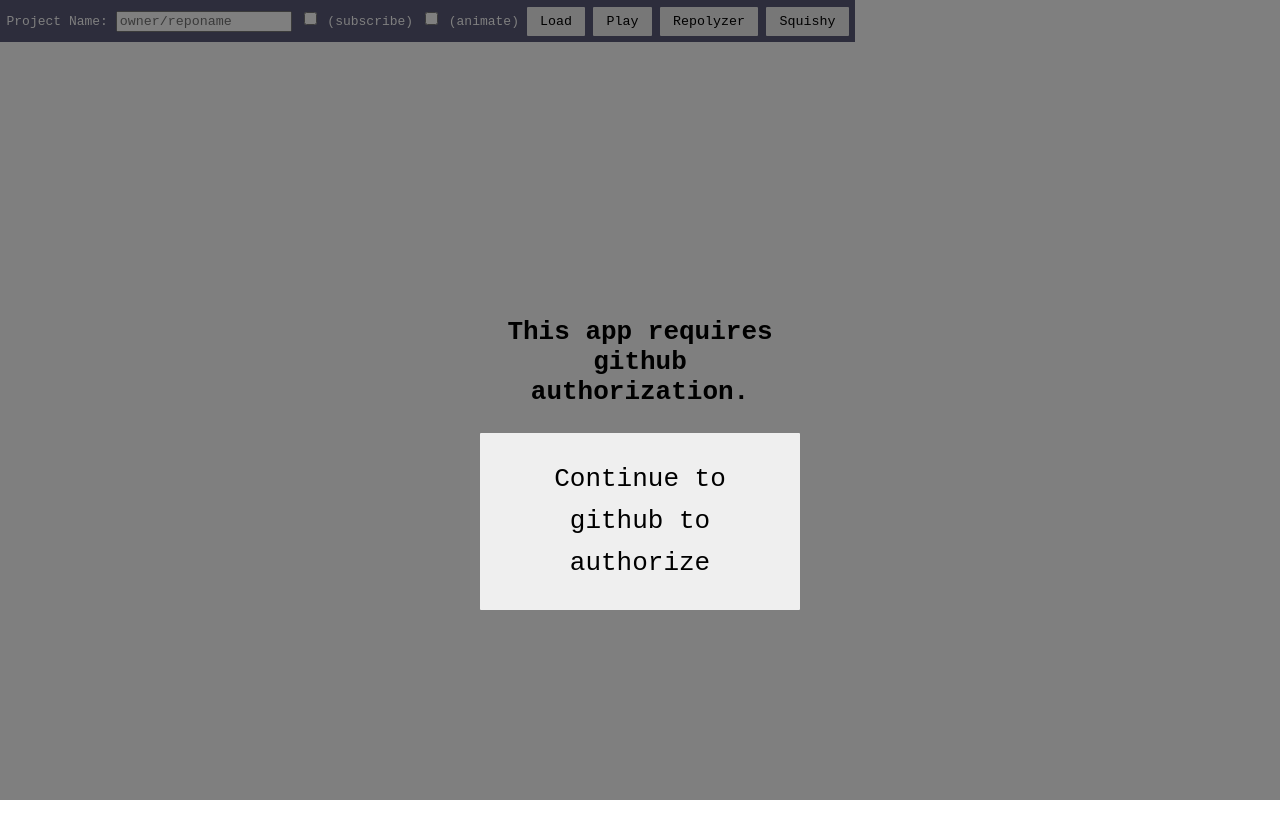
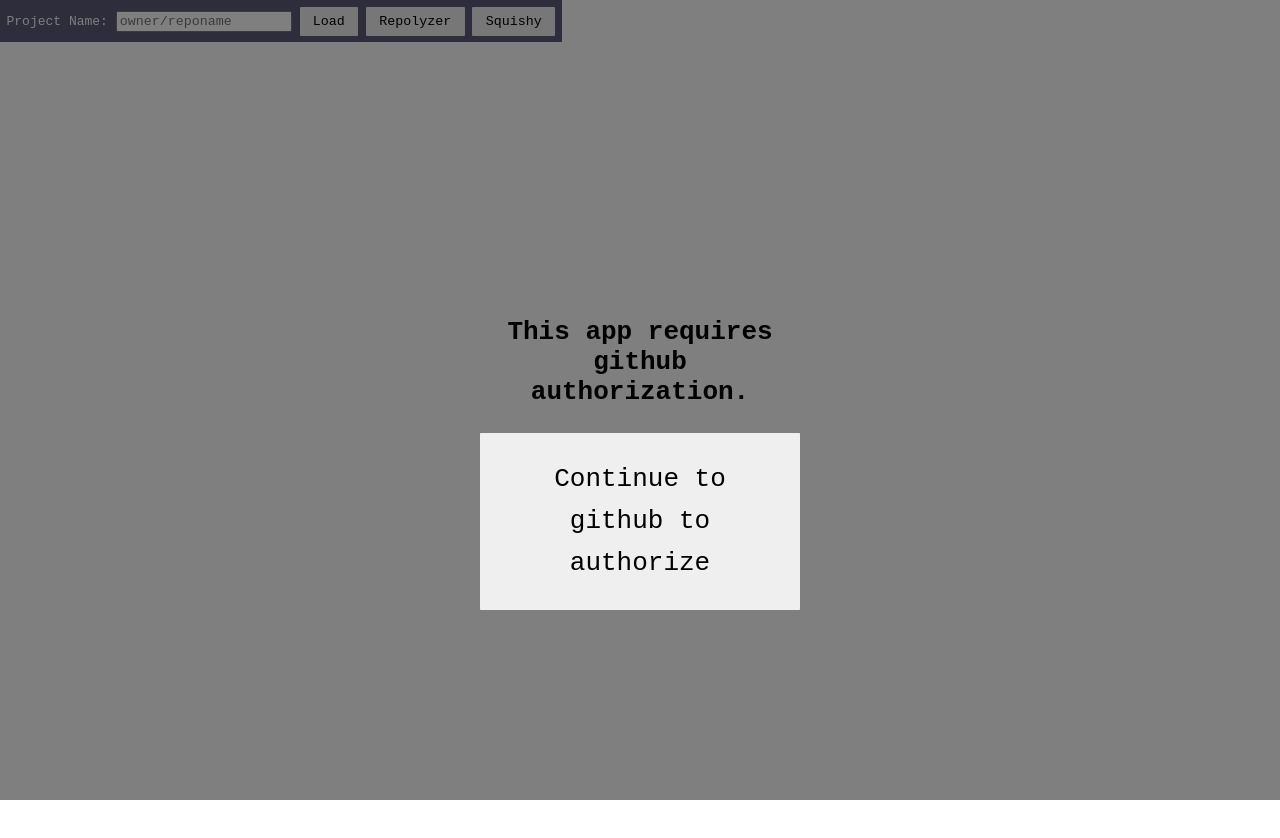
Before and after one commit to weeny/repolyzer, a plain HTML site: page index.html in a window 1280 px wide. Drawn offline with Linux system fonts and the light colour scheme.

Commit message:
remove extra checkbox and buttons

```diff
--- a/index.html
+++ b/index.html
@@ -33,12 +33,7 @@
                 <caption for="projectname">Project Name:</caption>
                 <input type="text" name="projectname" placeholder="owner/reponame" ng-model="projectname">
 
-                <input type="checkbox" name="subscribe" ng-model="subscribe">
-                <caption for="subscribe">(subscribe)</caption>
-                <input type="checkbox" name="timescale" ng-model="timescale">
-                <caption for="timescale">(animate)</caption>
                 <button name="Load" ng-click="load()">Load</button>
-                <button name="Play" ng-click="playback()">Play</button>
                 <button name="Squishy" ng-click="load('weeny/repolyzer')">Repolyzer</button>
                 <button name="Repolyzer" ng-click="load('fluffhub/squishy')">Squishy</button>
 
```
